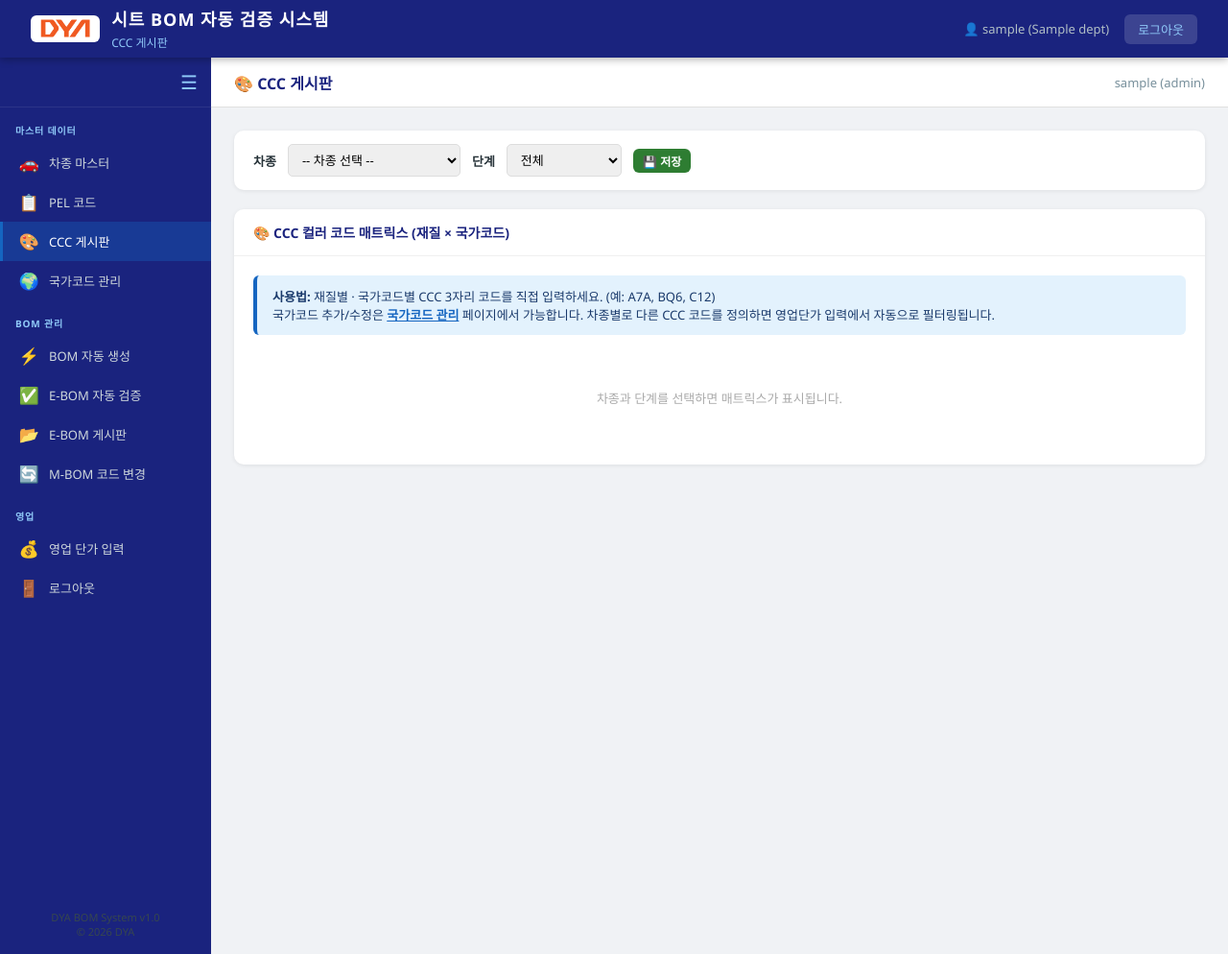
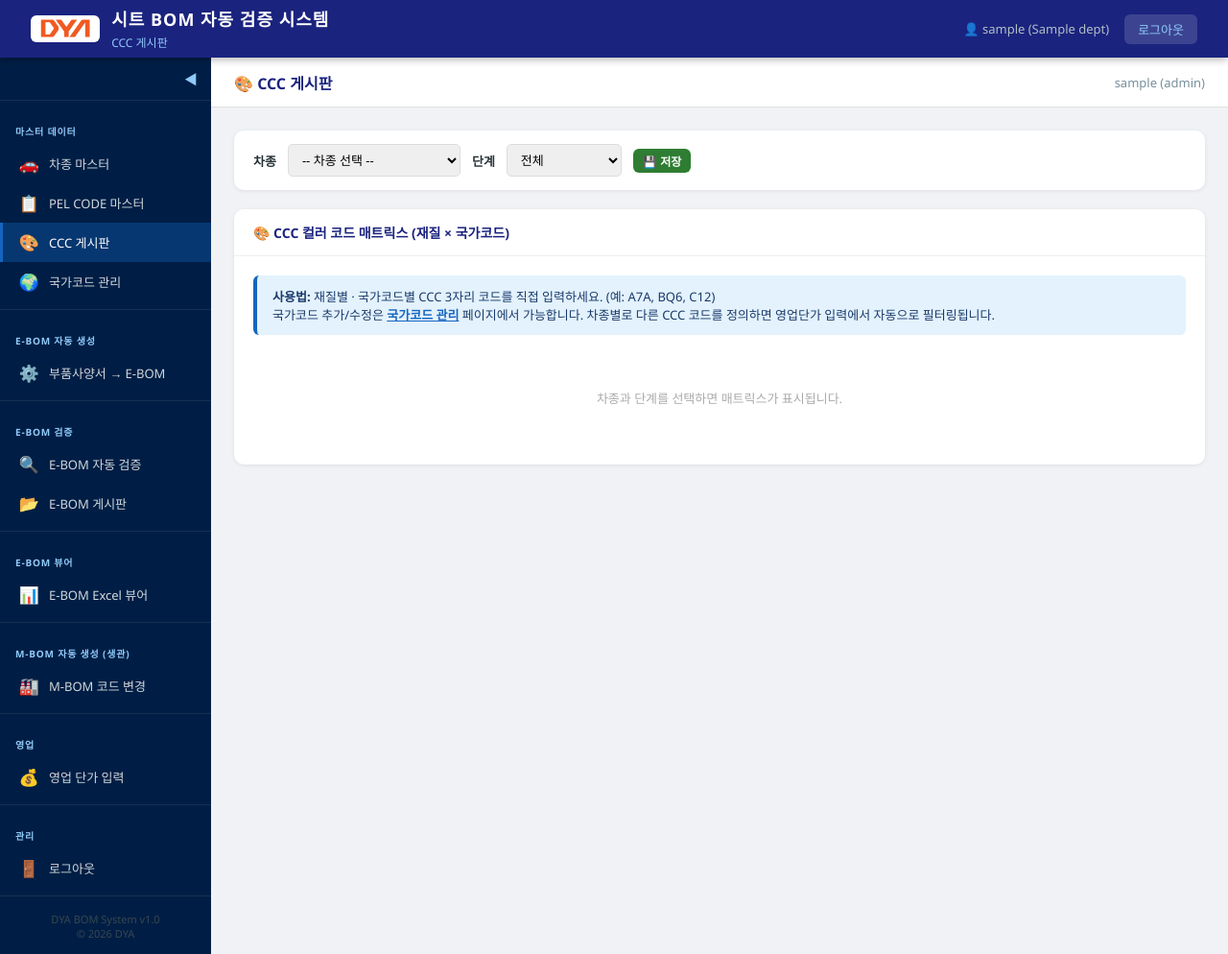
Before and after one commit to goldbird777/DYA, a Python web app: template EBOM/bom_web/templates/ccc.html in a window 1280 px wide. Shown: the whole page at 96% size. Run offline with Jinja, Linux system fonts and the light colour scheme; the template is opened without the code that fills it: most values are stand-ins (such as "Sample title", 1, 10 or a date in 2020).

Commit message:
fix: 전체 페이지 사이드바 표준 통일 — auto_bom 기준 메뉴 구조/색상/라벨로 일치, 국가코드 관리 메뉴 전 페이지 반영

```diff
--- a/EBOM/bom_web/templates/ccc.html
+++ b/EBOM/bom_web/templates/ccc.html
@@ -20,10 +20,12 @@ header .nav a:hover{background:rgba(255,255,255,.1);color:#fff}
 .btn-logout{background:rgba(255,255,255,.15);color:#fff;border:none;padding:6px 14px;border-radius:6px;font-size:13px;cursor:pointer;text-decoration:none}
 .btn-logout:hover{background:rgba(255,255,255,.25)}
 .layout{flex:1;display:flex;overflow:hidden}
-.sidebar{width:220px;min-width:220px;background:#1A237E;color:#fff;display:flex;flex-direction:column;transition:width .22s;overflow:hidden}
+.sidebar{width:220px;min-width:220px;background:#001E45;color:#fff;display:flex;flex-direction:column;transition:width .22s;overflow:hidden}
 .sidebar.collapsed{width:56px;min-width:56px}
 .sidebar-toggle{display:flex;align-items:center;justify-content:flex-end;padding:12px 14px;border-bottom:1px solid rgba(255,255,255,.08);cursor:pointer}
 .sidebar-toggle:hover{background:rgba(255,255,255,.06)}
+.toggle-icon{font-size:14px;color:#90CAF9}
+.menu-section{padding:8px 0;border-bottom:1px solid rgba(255,255,255,.08)}
 .menu-label{font-size:10px;font-weight:700;letter-spacing:.08em;color:#90CAF9;padding:16px 16px 6px;text-transform:uppercase;white-space:nowrap;overflow:hidden}
 .menu-item{display:flex;align-items:center;gap:10px;padding:9px 16px;text-decoration:none;color:#CFD8DC;font-size:13px;cursor:pointer;border-left:3px solid transparent;transition:background .15s}
 .menu-item:hover{background:rgba(255,255,255,.07);color:#fff}
@@ -87,25 +89,79 @@ select,input[type=text]{border:1px solid #ddd;border-radius:5px;padding:6px 10px
 
 <nav class="sidebar" id="sidebar">
   <div class="sidebar-toggle" onclick="toggleSidebar()">
-    <span style="font-size:20px;color:#90CAF9">☰</span>
+    <span class="toggle-icon" id="toggleIcon">◀</span>
   </div>
-  <div class="menu-label">마스터 데이터</div>
-  <a class="menu-item" href="/vehicles"><span class="m-icon">🚗</span><span class="m-text">차종 마스터</span></a>
-  <a class="menu-item" href="/pel-code"><span class="m-icon">📋</span><span class="m-text">PEL 코드</span></a>
-  <a class="menu-item active" href="/ccc"><span class="m-icon">🎨</span><span class="m-text">CCC 게시판</span></a>
-  <a class="menu-item" href="/country-codes"><span class="m-icon">🌍</span><span class="m-text">국가코드 관리</span></a>
-  <div class="menu-label">BOM 관리</div>
-  <a class="menu-item" href="/bom-generate"><span class="m-icon">⚡</span><span class="m-text">BOM 자동 생성</span></a>
-  <a class="menu-item" href="/"><span class="m-icon">✅</span><span class="m-text">E-BOM 자동 검증</span></a>
-  <a class="menu-item" href="/ebom-board"><span class="m-icon">📂</span><span class="m-text">E-BOM 게시판</span></a>
-  <a class="menu-item" href="/m-bom"><span class="m-icon">🔄</span><span class="m-text">M-BOM 코드 변경</span></a>
-  <div class="menu-label">영업</div>
-  <a class="menu-item" href="/sales/price"><span class="m-icon">💰</span><span class="m-text">영업 단가 입력</span></a>
-  {% if me.role == 'admin' %}
-  <div class="menu-label">관리</div>
-  <a class="menu-item" href="/admin"><span class="m-icon">⚙️</span><span class="m-text">관리자</span></a>
-  {% endif %}
-  <a class="menu-item" href="/logout"><span class="m-icon">🚪</span><span class="m-text">로그아웃</span></a>
+  <div class="menu-section">
+    <div class="menu-label">마스터 데이터</div>
+    <a class="menu-item" href="/vehicles">
+      <span class="m-icon">🚗</span>
+      <span class="m-text">차종 마스터</span>
+    </a>
+    <a class="menu-item" href="/pel-code">
+      <span class="m-icon">📋</span>
+      <span class="m-text">PEL CODE 마스터</span>
+    </a>
+    <a class="menu-item active" href="/ccc">
+      <span class="m-icon">🎨</span>
+      <span class="m-text">CCC 게시판</span>
+    </a>
+    <a class="menu-item" href="/country-codes">
+      <span class="m-icon">🌍</span>
+      <span class="m-text">국가코드 관리</span>
+    </a>
+  </div>
+  <div class="menu-section">
+    <div class="menu-label">E-BOM 자동 생성</div>
+    <a class="menu-item" href="/bom-generate">
+      <span class="m-icon">⚙️</span>
+      <span class="m-text">부품사양서 → E-BOM</span>
+    </a>
+  </div>
+  <div class="menu-section">
+    <div class="menu-label">E-BOM 검증</div>
+    <a class="menu-item" href="/">
+      <span class="m-icon">🔍</span>
+      <span class="m-text">E-BOM 자동 검증</span>
+    </a>
+    <a class="menu-item" href="/ebom-board">
+      <span class="m-icon">📂</span>
+      <span class="m-text">E-BOM 게시판</span>
+    </a>
+  </div>
+  <div class="menu-section">
+    <div class="menu-label">E-BOM 뷰어</div>
+    <a class="menu-item" href="/viewer">
+      <span class="m-icon">📊</span>
+      <span class="m-text">E-BOM Excel 뷰어</span>
+    </a>
+  </div>
+  <div class="menu-section">
+    <div class="menu-label">M-BOM 자동 생성 (생관)</div>
+    <a class="menu-item" href="/m-bom">
+      <span class="m-icon">🏭</span>
+      <span class="m-text">M-BOM 코드 변경</span>
+    </a>
+  </div>
+  <div class="menu-section">
+    <div class="menu-label">영업</div>
+    <a class="menu-item" href="/sales/price">
+      <span class="m-icon">💰</span>
+      <span class="m-text">영업 단가 입력</span>
+    </a>
+  </div>
+  <div class="menu-section">
+    <div class="menu-label">관리</div>
+    {% if me.role == 'admin' %}
+    <a class="menu-item" href="/admin">
+      <span class="m-icon">👥</span>
+      <span class="m-text">사용자 관리</span>
+    </a>
+    {% endif %}
+    <a class="menu-item" href="/logout">
+      <span class="m-icon">🚪</span>
+      <span class="m-text">로그아웃</span>
+    </a>
+  </div>
   <div class="sidebar-footer">DYA BOM System v1.0<br>© 2026 DYA</div>
 </nav>
 
--- a/EBOM/bom_web/templates/index.html
+++ b/EBOM/bom_web/templates/index.html
@@ -314,6 +314,10 @@
     <a class="menu-item" href="/ccc">
       <span class="m-icon">🎨</span>
       <span class="m-text">CCC 게시판</span>
+    </a>
+    <a class="menu-item" href="/country-codes">
+      <span class="m-icon">🌍</span>
+      <span class="m-text">국가코드 관리</span>
     </a>
   </div>
   <div class="menu-section">
```
Also changed, not shown: EBOM/bom_web/templates/auto_bom.html (+8 -1 lines), EBOM/bom_web/templates/country_codes.html (+75 -19 lines), EBOM/bom_web/templates/ebom_board.html (+53 -13 lines), EBOM/bom_web/templates/m_bom.html (+8 -1 lines), EBOM/bom_web/templates/pel_code.html (+8 -1 lines), EBOM/bom_web/templates/sales_price.html (+75 -19 lines), EBOM/bom_web/templates/vehicles.html (+8 -1 lines), EBOM/bom_web/templates/viewer.html (+49 -13 lines).
